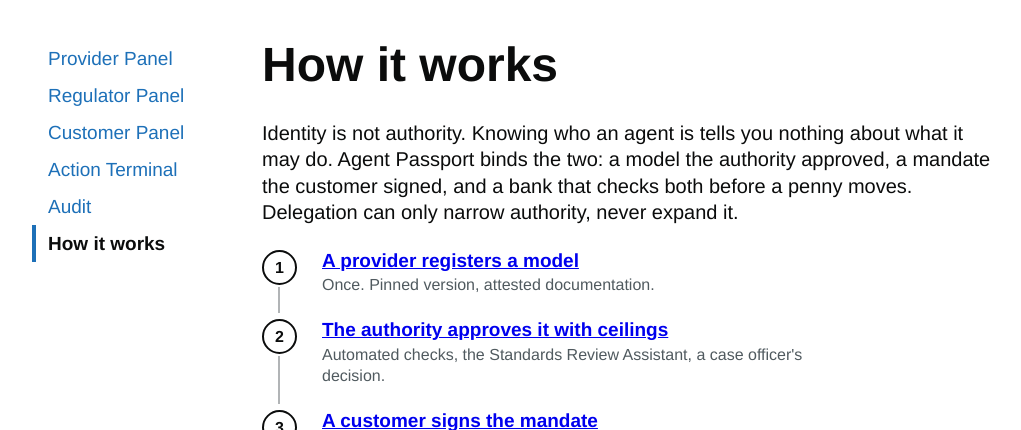
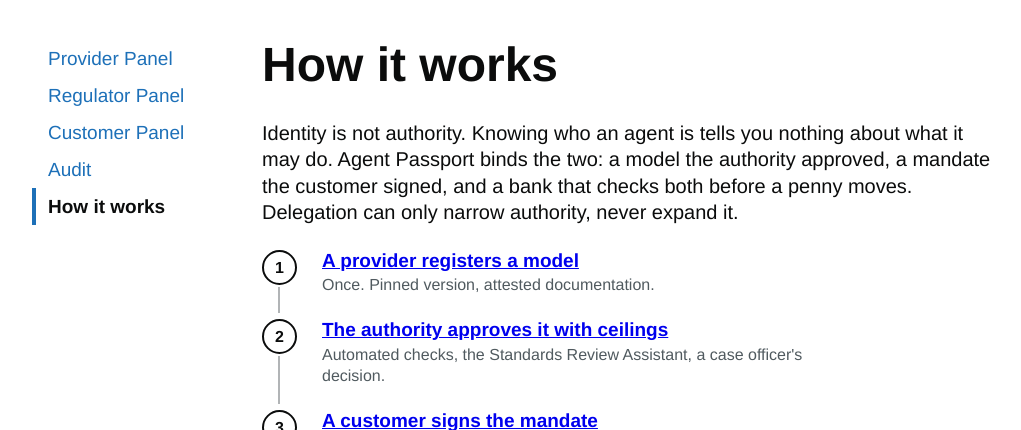
Before and after one commit to LegisLabs/agent-passport, a FastAPI app: page /about in a window 1280 px wide. Shown: the part 61-491 px from the top of the page, without its empty margins (128-1149 px from the left). Run offline with FastAPI, Linux system fonts and the light colour scheme.

Commit message:
Side menu: Action Terminal entry removed; the header link already carries it
Co-Authored-By: Claude Fable 5.1 <noreply@anthropic.com>

```diff
--- a/pay/templates/base.html
+++ b/pay/templates/base.html
@@ -44,7 +44,6 @@
       <li><a href="/provider" {% if view == 'provider' %}aria-current="page"{% endif %}>Provider Panel</a></li>
       <li><a href="/regulator" {% if view == 'regulator' %}aria-current="page"{% endif %}>Regulator Panel</a></li>
       <li><a href="/customer" {% if view == 'customer' %}aria-current="page"{% endif %}>Customer Panel</a></li>
-      <li><a href="/bank" {% if view == 'bank' %}aria-current="page"{% endif %}>Action Terminal</a></li>
       <li><a href="/audit" {% if view == 'audit' %}aria-current="page"{% endif %}>Audit</a></li>
       <li><a href="/about" {% if view == 'about' %}aria-current="page"{% endif %}>How it works</a></li>
     </ul>
```
